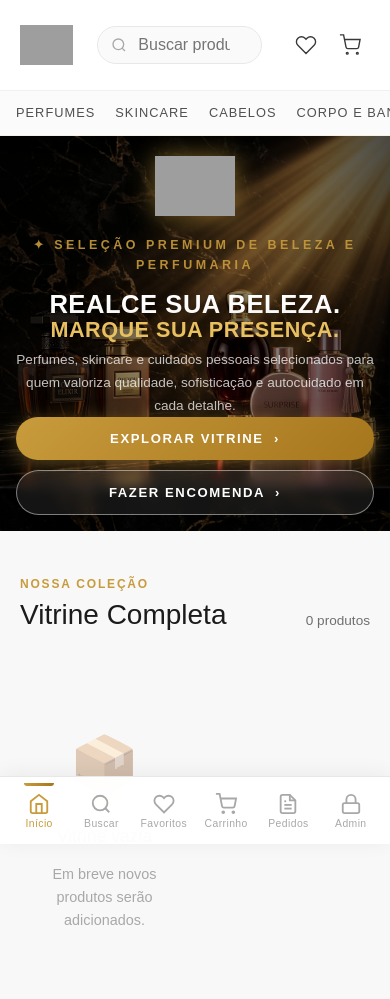
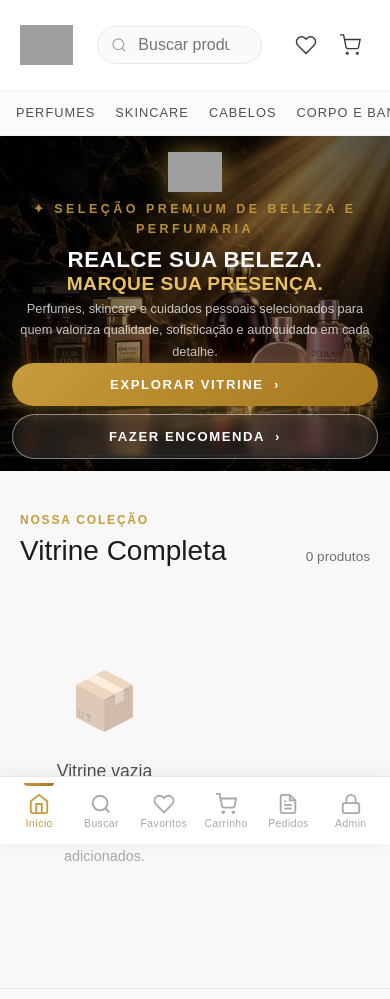
Before and after one commit to MeuFiscal/CROXIATTIIMPORTS, a website built with Vite: page index.html in a window 390 px wide. Shown: the top 999 px of the page. Built offline with nearby package versions, Linux system fonts and the light colour scheme; some packages are replaced by stand-ins of ours; no server answers; the database is empty; grey boxes are pictures that could not be loaded.

Commit message:
Reduce hero banner size by 45 percent for better product visibility

```diff
--- a/src/css/components.css
+++ b/src/css/components.css
@@ -403,8 +403,8 @@
   flex-direction: column;
   align-items: center;
   justify-content: center;
-  min-height: 520px;
-  margin-bottom: 32px;
+  min-height: 280px;
+  margin-bottom: 24px;
 }
 .hero-dark-bg {
   position: absolute; inset: 0;
@@ -425,15 +425,15 @@
 .hero-dark-content {
   position: relative; z-index: 2;
   text-align: center;
-  padding: 52px 24px 32px;
+  padding: 32px 24px 16px;
   display: flex; flex-direction: column; align-items: center;
   max-width: 680px;
 }
 .hero-crown {
-  margin-bottom: 20px;
+  margin-bottom: 8px;
 }
 .hero-crown-img {
-  height: 110px;
+  height: 60px;
   width: auto;
   object-fit: contain;
   filter: drop-shadow(0 0 12px rgba(200,155,60,0.6));
@@ -442,7 +442,7 @@
   font-size: 0.78rem; font-weight: 600;
   letter-spacing: 0.28em; text-transform: uppercase;
   color: rgba(200,155,60,0.9);
-  margin-bottom: 14px;
+  margin-bottom: 8px;
 }
 .hero-dark-title {
   font-family: var(--font-serif);
@@ -452,7 +452,7 @@
   line-height: 1.1;
   text-transform: uppercase;
   letter-spacing: 0.04em;
-  margin-bottom: 6px;
+  margin-bottom: 4px;
   text-shadow: 0 2px 20px rgba(0,0,0,0.6);
 }
 .hero-dark-title-gold {
@@ -464,7 +464,7 @@
   font-size: 0.95rem;
   color: rgba(255,255,255,0.75);
   line-height: 1.7;
-  margin: 16px 0 28px;
+  margin: 8px 0 16px;
   max-width: 520px;
 }
 .hero-dark-actions {
@@ -504,19 +504,19 @@
   transform: translateY(-2px);
 }
 @media (max-width: 768px) {
-  .hero-banner-dark { min-height: 220px; margin-bottom: 24px; }
-  .hero-dark-content { padding: 20px 16px 16px; }
-  .hero-crown-img { height: 60px; }
+  .hero-banner-dark { min-height: 160px; margin-bottom: 20px; }
+  .hero-dark-content { padding: 16px 12px 12px; }
+  .hero-crown-img { height: 40px; }
 }
 @media (max-width: 480px) {
-  .hero-dark-title { font-size: 1.6rem; letter-spacing: 0.02em; }
-  .hero-dark-title-gold { font-size: 1.35rem; }
-  .hero-dark-sub { font-size: 0.85rem; margin: 12px 0 24px; }
+  .hero-dark-title { font-size: 1.4rem; letter-spacing: 0.02em; }
+  .hero-dark-title-gold { font-size: 1.2rem; }
+  .hero-dark-sub { font-size: 0.8rem; margin: 8px 0 16px; }
 
   .hero-dark-actions {
     flex-direction: column;
     width: 100%;
-    gap: 10px;
+    gap: 8px;
   }
   .hero-btn-solid, .hero-btn-outline {
     width: 100%;
```
